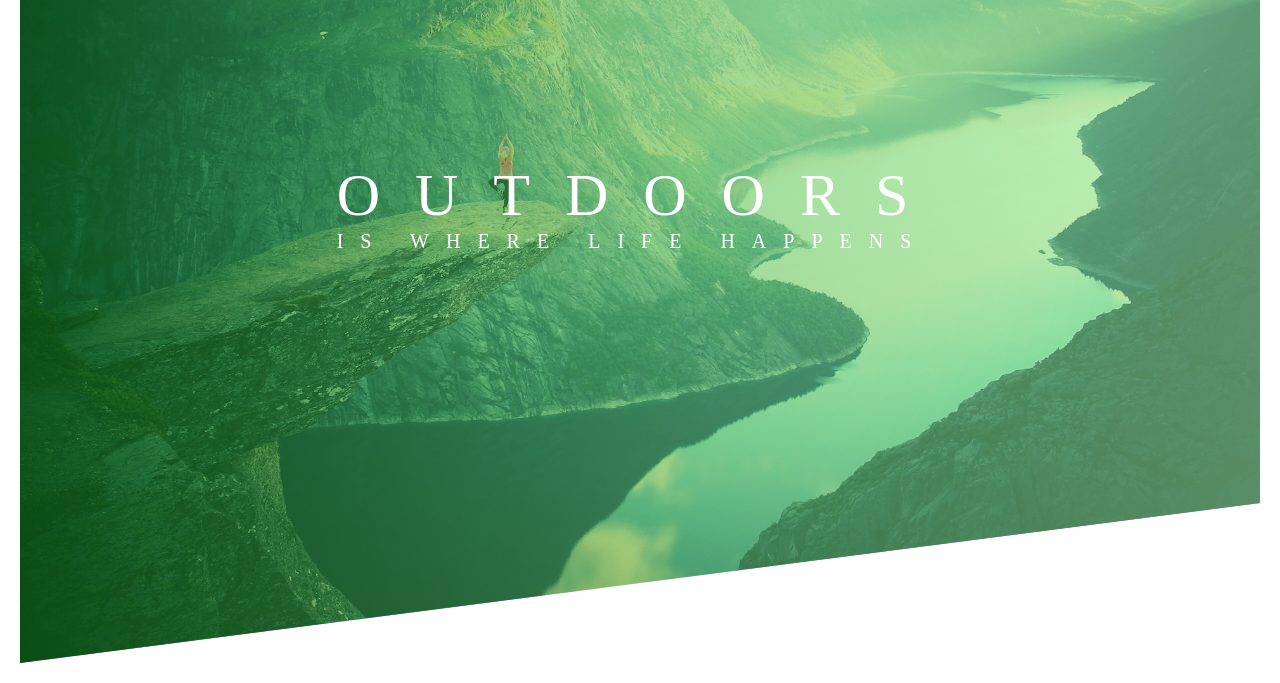
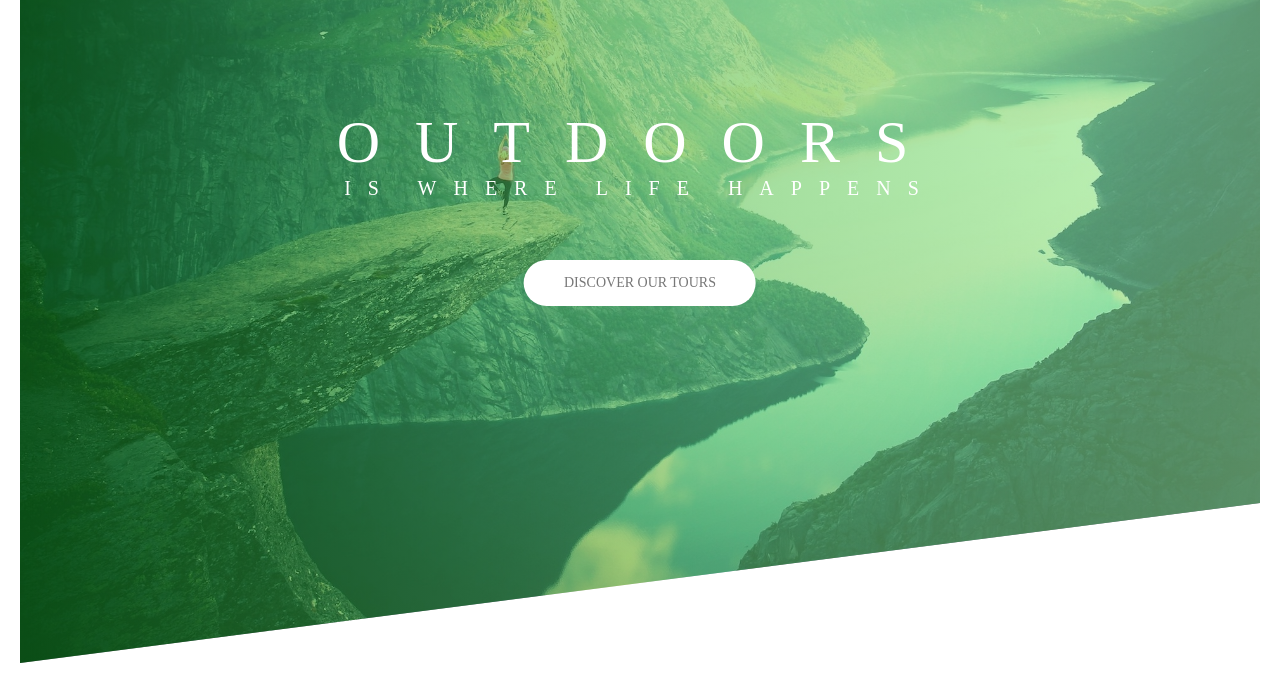
Before and after one commit to xaintobas/advanced-css-course, a plain HTML site: page Natours/index.html in a window 1280 px wide. Shown: the part 117-800 px from the top of the page. Drawn offline with Linux system fonts and the light colour scheme.

Commit message:
Added hover effect to hero button

```diff
--- a/Natours/css/styles.css
+++ b/Natours/css/styles.css
@@ -37,12 +37,14 @@ body {
   top: 40%;
   left: 50%;
   transform: translate(-50%, -50%);
+  text-align: center;
 }
 
 .heading-primary {
   color: white;
   text-transform: uppercase;
   backface-visibility: hidden;
+  margin-bottom: 6rem;
 }
 
 .heading-primary-main {
@@ -95,3 +97,32 @@ body {
     transform: translateX(0);
   }
 }
+
+
+/* Buttons */
+
+.btn:link,
+.btn:visited {
+  text-transform: uppercase;
+  text-decoration: none;
+  padding: 1.5rem 4rem;
+  display: inline-block;
+  font-size: 1.4rem;
+  border-radius: 5rem;
+  transition: all .3s;
+}
+
+.btn:hover {
+  transform: translateY(-5px);
+  box-shadow: 0 10px 20px rgba(0, 0, 0, 0.452);
+}
+
+.btn:active {
+  transform: translateY(2px);
+  box-shadow: 0 5px 10px rgba(0, 0, 0, 0.452);
+}
+
+.btn-white {
+  background-color: white;
+  color: #777;
+}
--- a/Natours/index.html
+++ b/Natours/index.html
@@ -18,6 +18,8 @@
         <span class="heading-primary-main">Outdoors</span>
         <span class="heading-primary-sub">is where life happens</span>
       </h1>
+
+      <a href="#" class="btn btn-white">Discover Our Tours</a>
     </div>
 
   </header>
```
